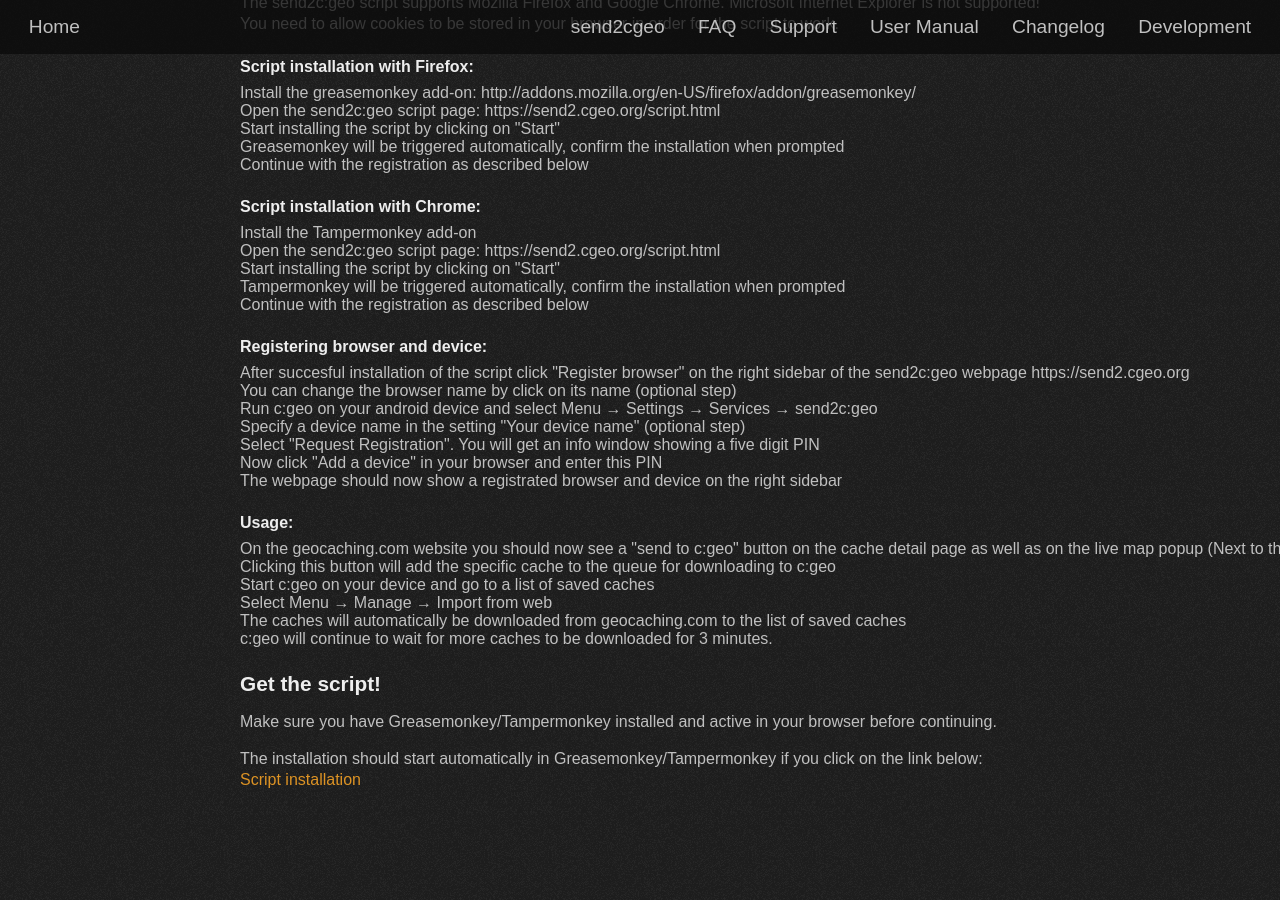
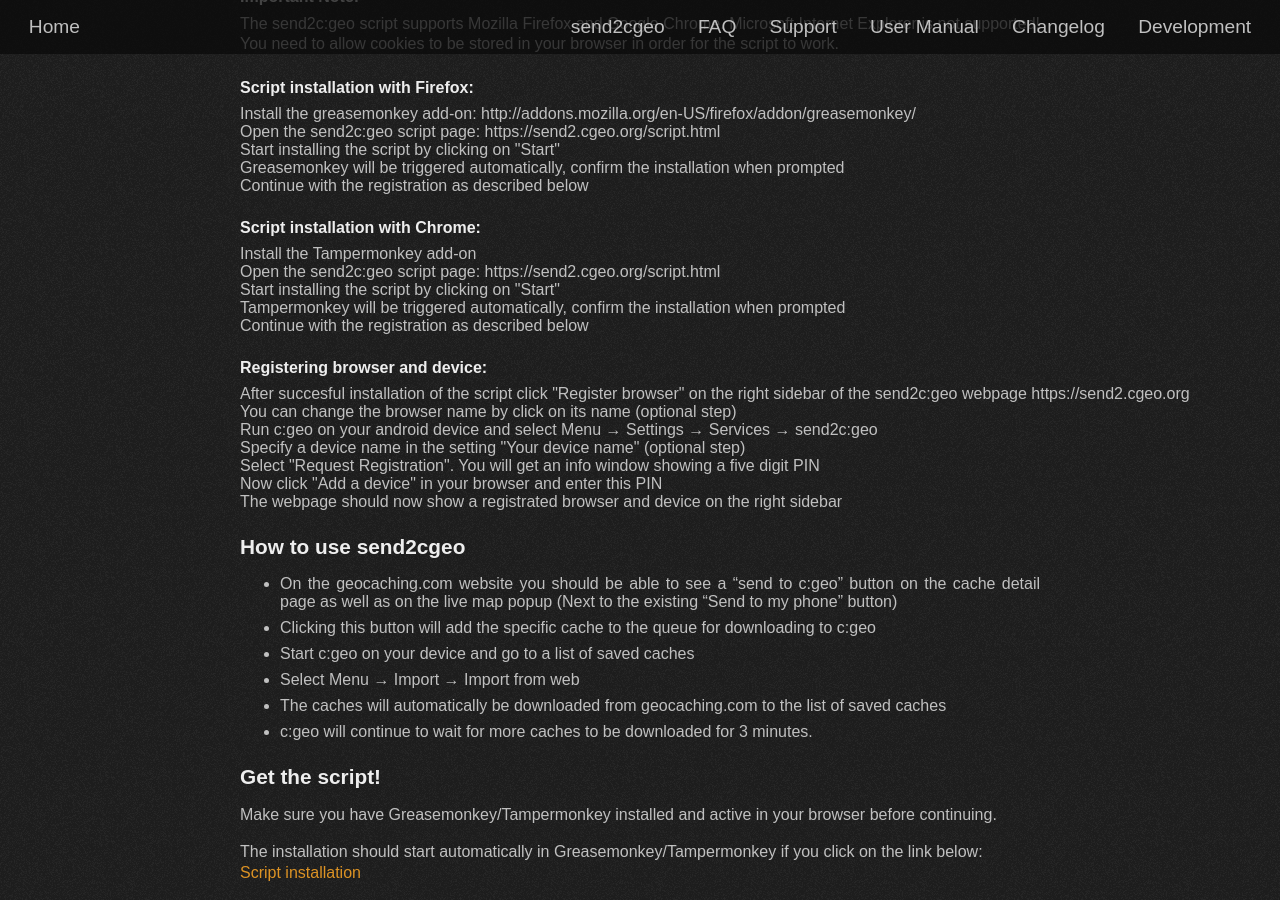
Before and after one commit to cgeo/cgeo.github.io, a Jekyll site: the page built from send2cgeo.md, in a window 1280 px wide and 900 px high, scrolled down 591 px. Built offline with Jekyll 4.4.1, drawn with Linux system fonts in a browser that asks for light colours; some web fonts are replaced; before the commit the page ends 1398 px from its top, so only the background shows below that; some of the changed text lies outside the part shown.

Commit message:
How to use send2cgeo

```diff
--- a/send2cgeo.md
+++ b/send2cgeo.md
@@ -9,6 +9,7 @@
 
 [How to install send2cgeo?](#howto)\\
 [Get the script!](#script)\\
+[Usage instructions for send2cgeo](#usage)\\
 [FAQ for send2cgeo](/faq.html#faq.Whatissend)
 
 ## Disclaimer
@@ -51,14 +52,15 @@
     Now click "Add a device" in your browser and enter this PIN
     The webpage should now show a registrated browser and device on the right sidebar
 
-### Usage:
+## How to use send2cgeo
+<a name="usage"></a>
 
-    On the geocaching.com website you should now see a "send to c:geo" button on the cache detail page as well as on the live map popup (Next to the existing "Send to my phone" button)
-    Clicking this button will add the specific cache to the queue for downloading to c:geo
-    Start c:geo on your device and go to a list of saved caches
-    Select Menu → Manage → Import from web
-    The caches will automatically be downloaded from geocaching.com to the list of saved caches
-    c:geo will continue to wait for more caches to be downloaded for 3 minutes.
+- On the geocaching.com website you should be able to see a "send to c:geo" button on the cache detail page as well as on the live map popup (Next to the existing "Send to my phone" button)
+- Clicking this button will add the specific cache to the queue for downloading to c:geo
+- Start c:geo on your device and go to a list of saved caches
+- Select Menu → Import → Import from web
+- The caches will automatically be downloaded from geocaching.com to the list of saved caches
+- c:geo will continue to wait for more caches to be downloaded for 3 minutes.
 
 ## Get the script!
 <a name="script"></a>
```
